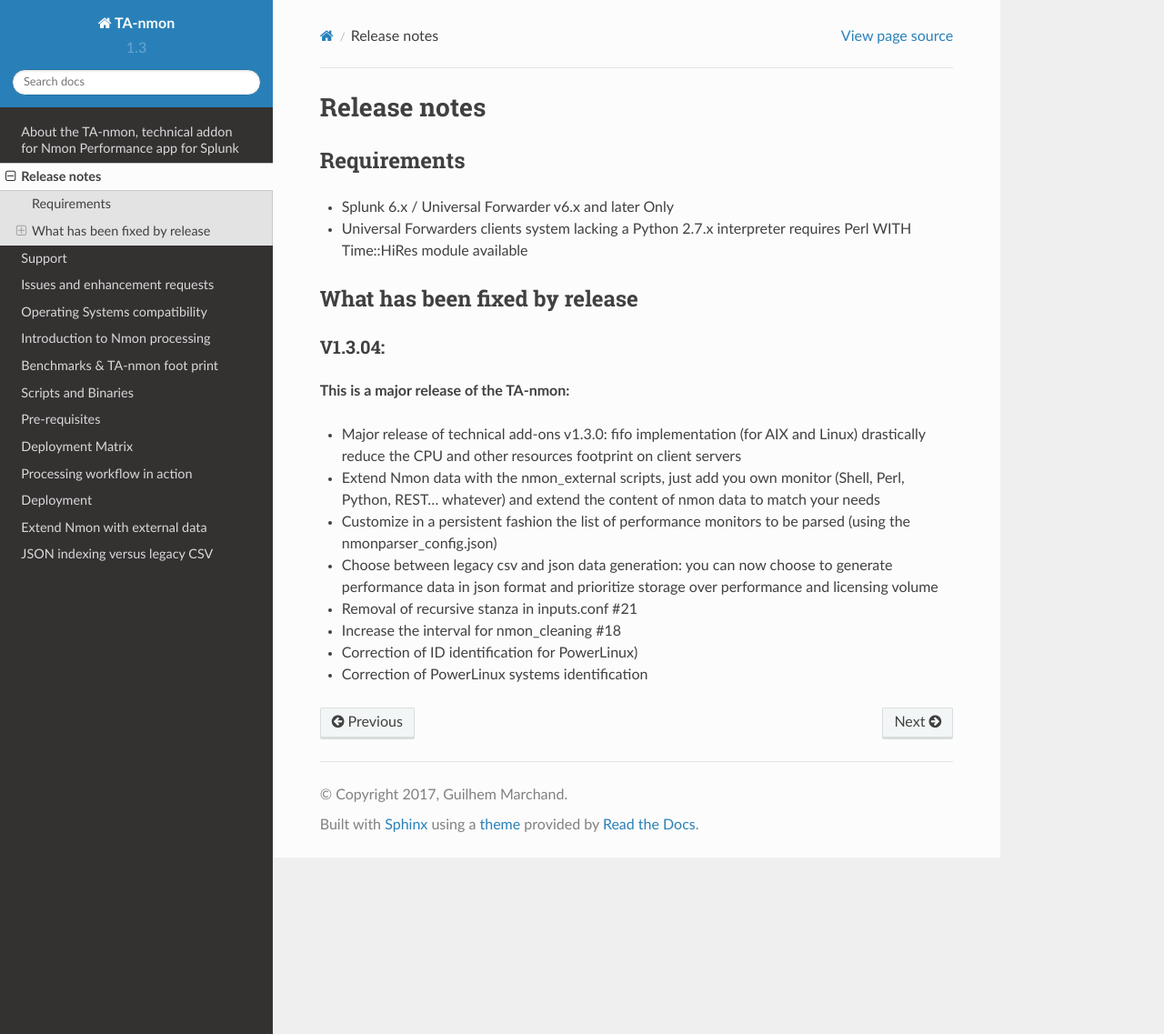
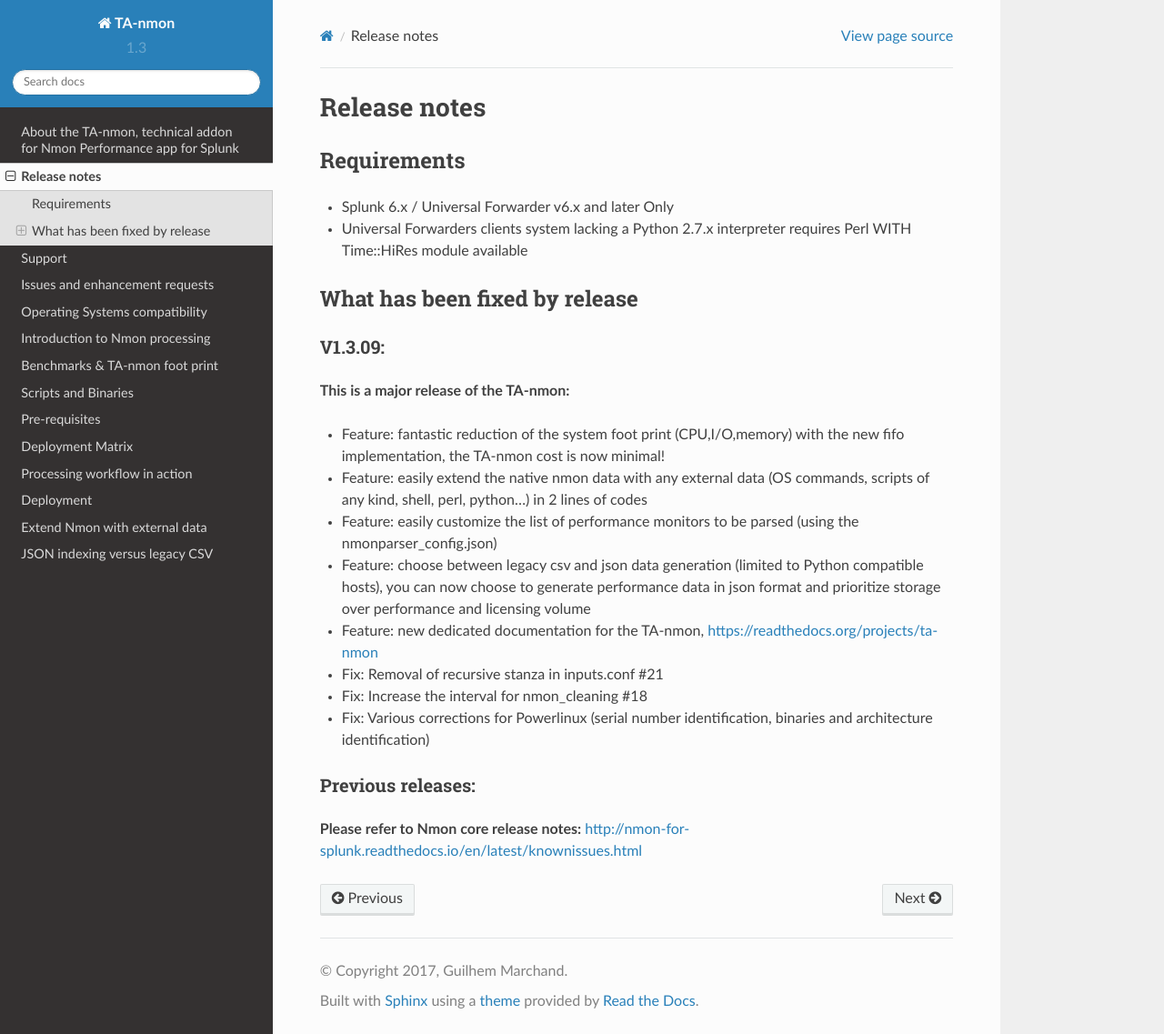
Before and after one commit to guilhemmarchand/TA-nmon, a Sphinx documentation site: the page built from docs/releasenotes.rst, in a window 1280 px wide and 1137 px high. Shown: the whole window at 91% size. Built offline with Sphinx 7.4.7 and the Read the Docs theme 2.0.0, drawn with Linux system fonts in a browser that asks for light colours.

Commit message:
documentation update

```diff
--- a/docs/releasenotes.rst
+++ b/docs/releasenotes.rst
@@ -14,16 +14,22 @@
 What has been fixed by release
 ^^^^^^^^^^^^^^^^^^^^^^^^^^^^^^
 ========
-V1.3.04:
+V1.3.09:
 ========
 
 **This is a major release of the TA-nmon:**
 
-- Major release of technical add-ons v1.3.0: fifo implementation (for AIX and Linux) drastically reduce the CPU and other resources footprint on client servers
-- Extend Nmon data with the nmon_external scripts, just add you own monitor (Shell, Perl, Python, REST... whatever) and extend the content of nmon data to match your needs
-- Customize in a persistent fashion the list of performance monitors to be parsed (using the nmonparser_config.json)
-- Choose between legacy csv and json data generation: you can now choose to generate performance data in json format and prioritize storage over performance and licensing volume
-- Removal of recursive stanza in inputs.conf #21
-- Increase the interval for nmon_cleaning #18
-- Correction of ID identification for PowerLinux)
-- Correction of PowerLinux systems identification
+- Feature: fantastic reduction of the system foot print (CPU,I/O,memory) with the new fifo implementation, the TA-nmon cost is now minimal!
+- Feature: easily extend the native nmon data with any external data (OS commands, scripts of any kind, shell, perl, python...) in 2 lines of codes
+- Feature: easily customize the list of performance monitors to be parsed (using the nmonparser_config.json)
+- Feature: choose between legacy csv and json data generation (limited to Python compatible hosts), you can now choose to generate performance data in json format and prioritize storage over performance and licensing volume
+- Feature: new dedicated documentation for the TA-nmon, https://readthedocs.org/projects/ta-nmon
+- Fix: Removal of recursive stanza in inputs.conf #21
+- Fix: Increase the interval for nmon_cleaning #18
+- Fix: Various corrections for Powerlinux (serial number identification, binaries and architecture identification)
+
+==================
+Previous releases:
+==================
+
+**Please refer to Nmon core release notes:** http://nmon-for-splunk.readthedocs.io/en/latest/knownissues.html
```
